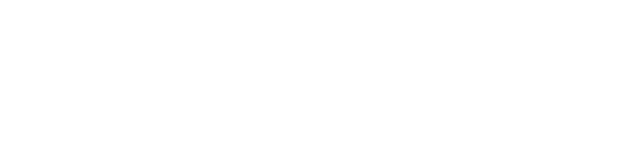
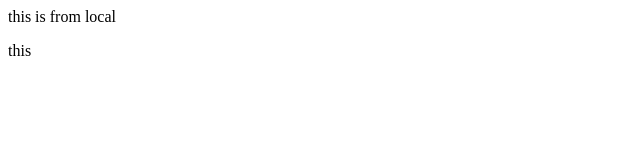
Before and after one commit to ahsan131-hub/demo3, a plain HTML site: page index.html in a window 1280 px wide. Shown: the whole page, without its empty margins (0-640 px from the left). Drawn offline with Linux system fonts and the light colour scheme.

Commit message:
some more changes from my git

```diff
--- a/index.html
+++ b/index.html
@@ -6,7 +6,8 @@
 		</title>
 	</header>
 	<body>
-
+		<p>this is from local</p>
+		<p>this </p>
 	</body>
 
 
```
